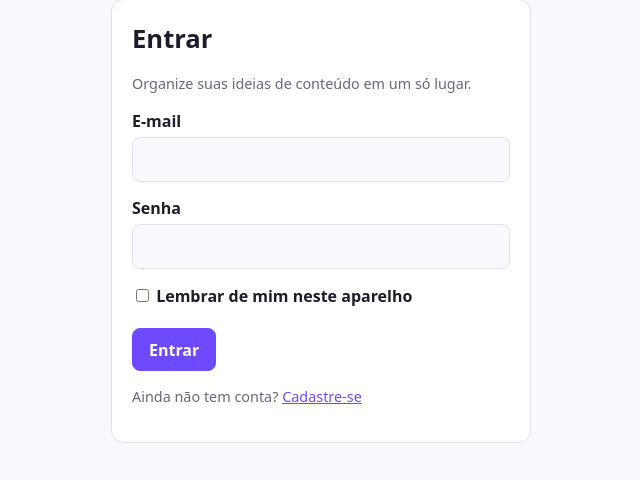
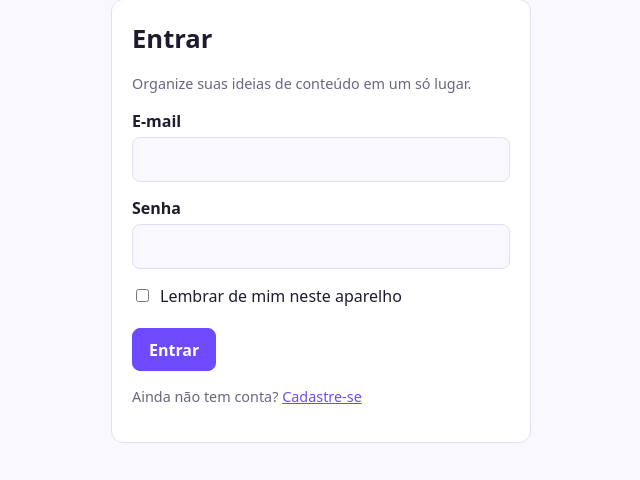
Before and after one commit to brendamarquescontact-design/postplan, a Flask app: page /login in a window 1280 px wide. Shown: the part 103-583 px from the top of the page, without its empty margins (319-959 px from the left). Run offline with Flask 3, Linux system fonts and the light colour scheme.

Commit message:
Add files via upload

```diff
--- a/postplan/app/static/css/style.css
+++ b/postplan/app/static/css/style.css
@@ -101,3 +101,6 @@ input:focus-visible, select:focus-visible, textarea:focus-visible, .btn:focus-vi
   .tabela td { border: 0; padding: .3rem .8rem; }
   .tabela td::before { content: attr(data-rotulo) ": "; font-weight: 600; color: var(--suave); }
 }
+
+.check { display: flex; align-items: center; gap: .5rem; font-weight: 400; margin-top: .9rem; }
+.check input { width: auto; }
```
